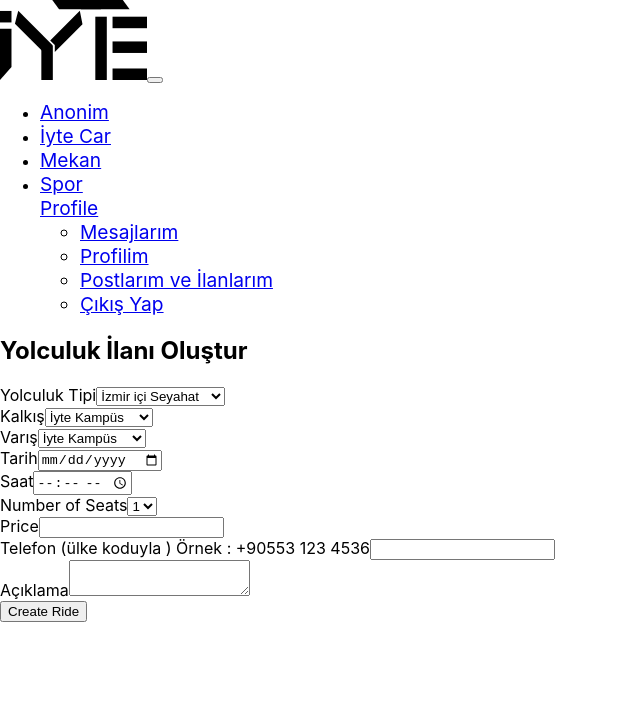
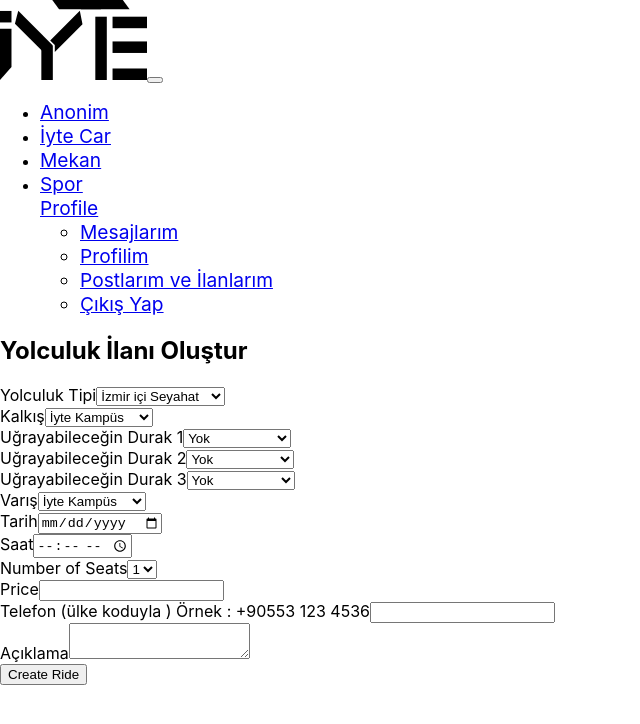
Before and after one commit to polat-code/canakkale_hackathon_front_end, a React (Create React App) app: page /iyte-car/create-ride in a window 1280 px wide. Shown: the top 724 px of the page, without its empty margins (0-640 px from the left). Built offline with nearby package versions, Linux system fonts and the light colour scheme; the HTML template or start-up script is replaced by a standard one.

Commit message:
stops are added to front end

```diff
--- a/src/components/features/IyteCarCreateRide/IyteCarCreateRide.js
+++ b/src/components/features/IyteCarCreateRide/IyteCarCreateRide.js
@@ -58,6 +58,34 @@ const IyteCarCreateRide = () => {
               })}
             </select>
           </div>
+          <div className="mb-3">
+            <label className="form-label">Uğrayabileceğin Durak 1</label>
+            <select className="form-select" id="departureCity">
+              <option value={"NONE"}>{"Yok"}</option>;
+              {departurePlace.map((district) => {
+                return <option value={district}>{district}</option>;
+              })}
+            </select>
+          </div>
+          <div className="mb-3">
+            <label className="form-label">Uğrayabileceğin Durak 2</label>
+            <select className="form-select" id="departureCity">
+              <option value={"NONE"}>{"Yok"}</option>;
+              {departurePlace.map((district) => {
+                return <option value={district}>{district}</option>;
+              })}
+            </select>
+          </div>
+          <div className="mb-3">
+            <label className="form-label">Uğrayabileceğin Durak 3</label>
+            <select className="form-select" id="departureCity">
+              <option value={"NONE"}>{"Yok"}</option>;
+              {departurePlace.map((district) => {
+                return <option value={district}>{district}</option>;
+              })}
+            </select>
+          </div>
+
           <div className="mb-3">
             <label className="form-label">Varış</label>
             <select className="form-select" id="departureCity">
```
